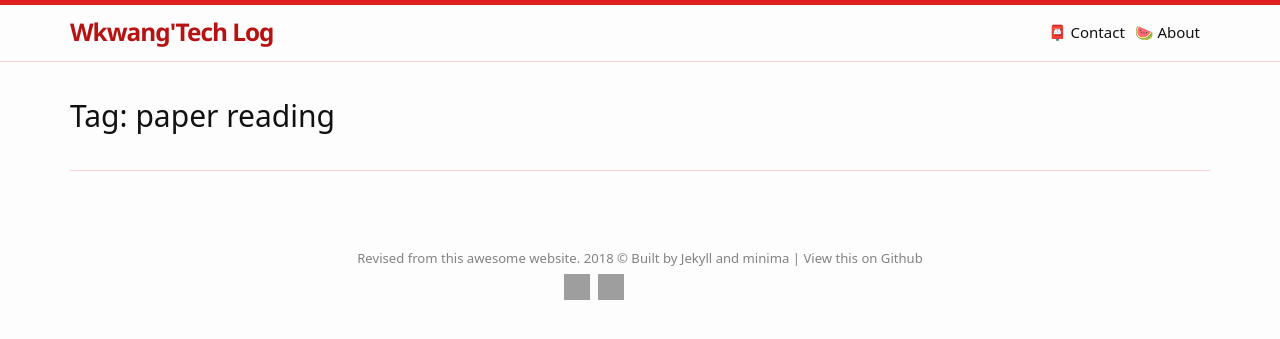
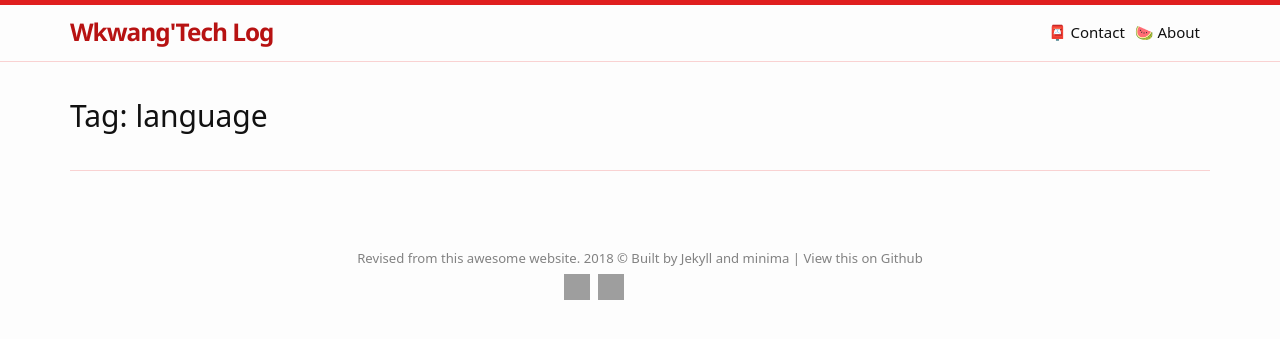
Before and after one commit to Wei-kang-Wang/tech-log, a Jekyll site: the page built from tag/paper-reading.md, in a window 1280 px wide. Shown: the top 339 px of the page. Built offline with Jekyll 4.4.1, drawn with Linux system fonts in a browser that asks for light colours; some web fonts are replaced; grey boxes are pictures that could not be loaded.

Commit message:
Update paper-reading.md

```diff
--- a/tag/paper-reading.md
+++ b/tag/paper-reading.md
@@ -1,5 +1,5 @@
 ---
 layout: tagpage
-title: "Tag: paper reading"
-tag: paper reading
+title: "Tag: language"
+tag: language
 ---
```
